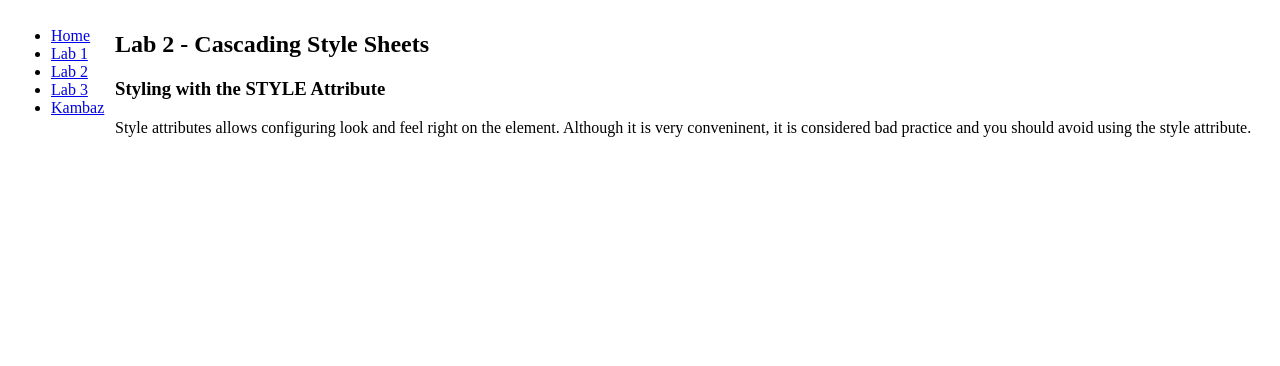
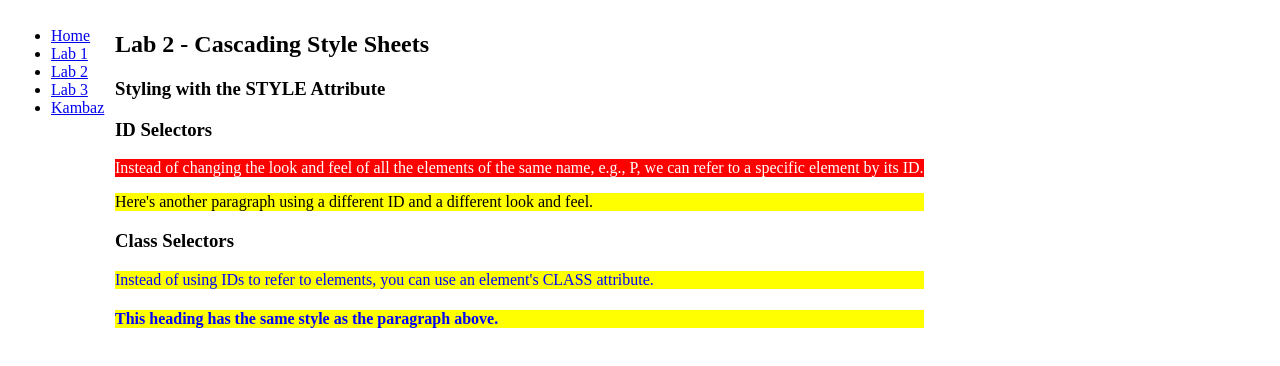
Before and after one commit to estebanpuyanas/cs4550-webdev, a Next.js app: page /labs/lab2 in a window 1280 px wide. Shown: the top 366 px of the page. Built offline with nearby package versions, Linux system fonts and the light colour scheme.

Commit message:
saving progress

```diff
--- a/app/labs/lab2/index.css
+++ b/app/labs/lab2/index.css
@@ -13,3 +13,8 @@ p#wd-id-selector-2 {
     background-color: yellow;
     color: black;
 }
+
+.wd-class-selector {
+    background-color: yellow;
+    color: blue;
+}
--- a/app/labs/lab2/page.tsx
+++ b/app/labs/lab2/page.tsx
@@ -4,11 +4,26 @@ export default function Lab2() {
     <div id="wd-lab2">
       <h2>Lab 2 - Cascading Style Sheets</h2>
       <h3>Styling with the STYLE Attribute</h3>
-            <p>
-                Style attributes allows configuring look and feel right on the element.
-                Although it is very conveninent, it is considered bad practice and you should avoid
-                using the style attribute.
-            </p>
+            <div id="wd-css-id-selectors">
+                <h3>ID Selectors</h3>
+                <p id="wd-id-selector-1">
+                    Instead of changing the look and feel of all the elements of the same name,
+                    e.g., P, we can refer to a specific element by its ID.
+                </p>
+                <p id="wd-id-selector-2">
+                    Here's another paragraph using a different ID and a different look and feel.
+                </p>
+            </div>
+            <div id="wd-class-selectors">
+                <h3>Class Selectors</h3>
+                <p className="wd-class-selector">
+                    Instead of using IDs to refer to elements, you can use an element's
+                    CLASS attribute.
+                </p>
+                <h4 className="wd-class-selector">
+                    This heading has the same style as the paragraph above.
+                </h4>
+            </div>
     </div>
   );
 }
```
